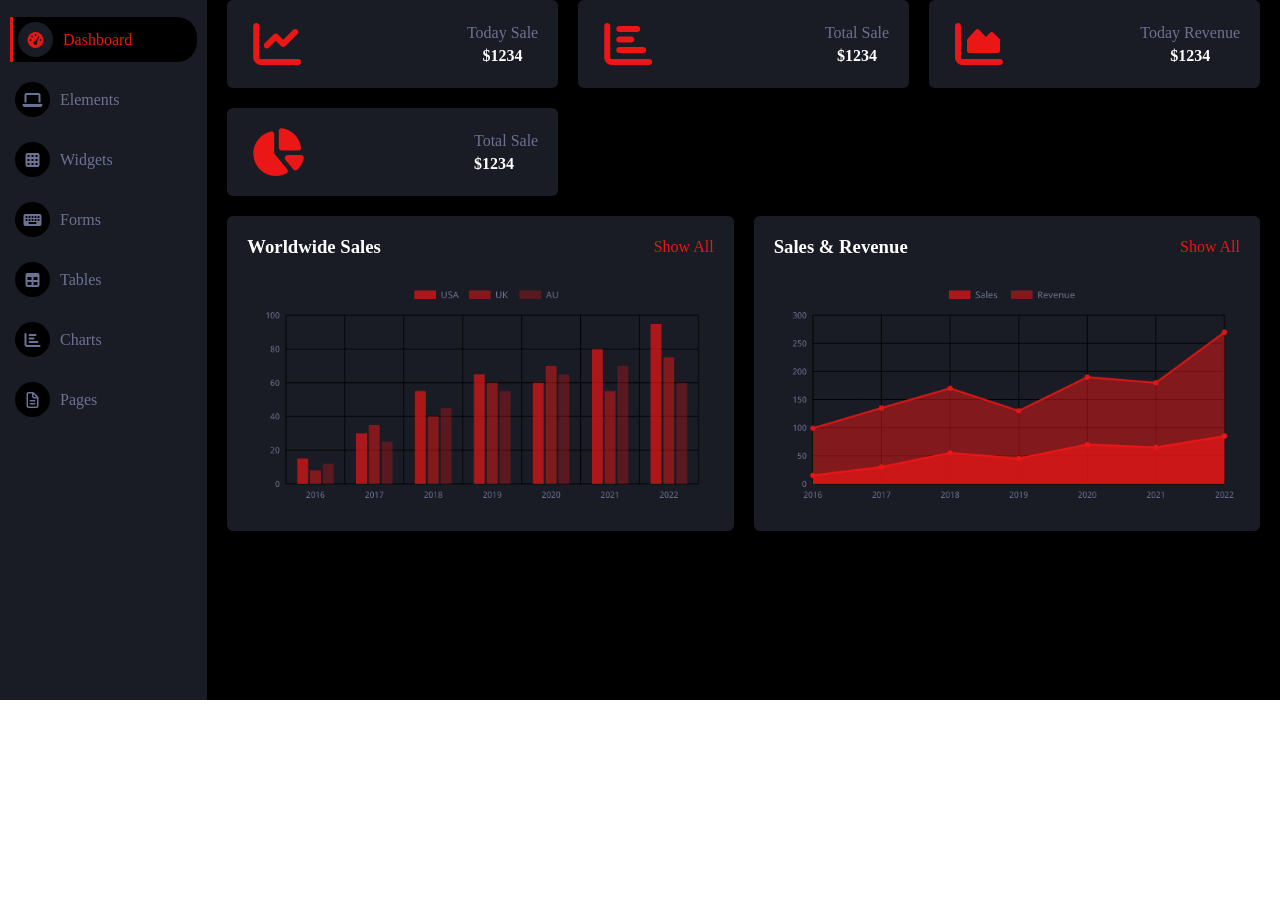
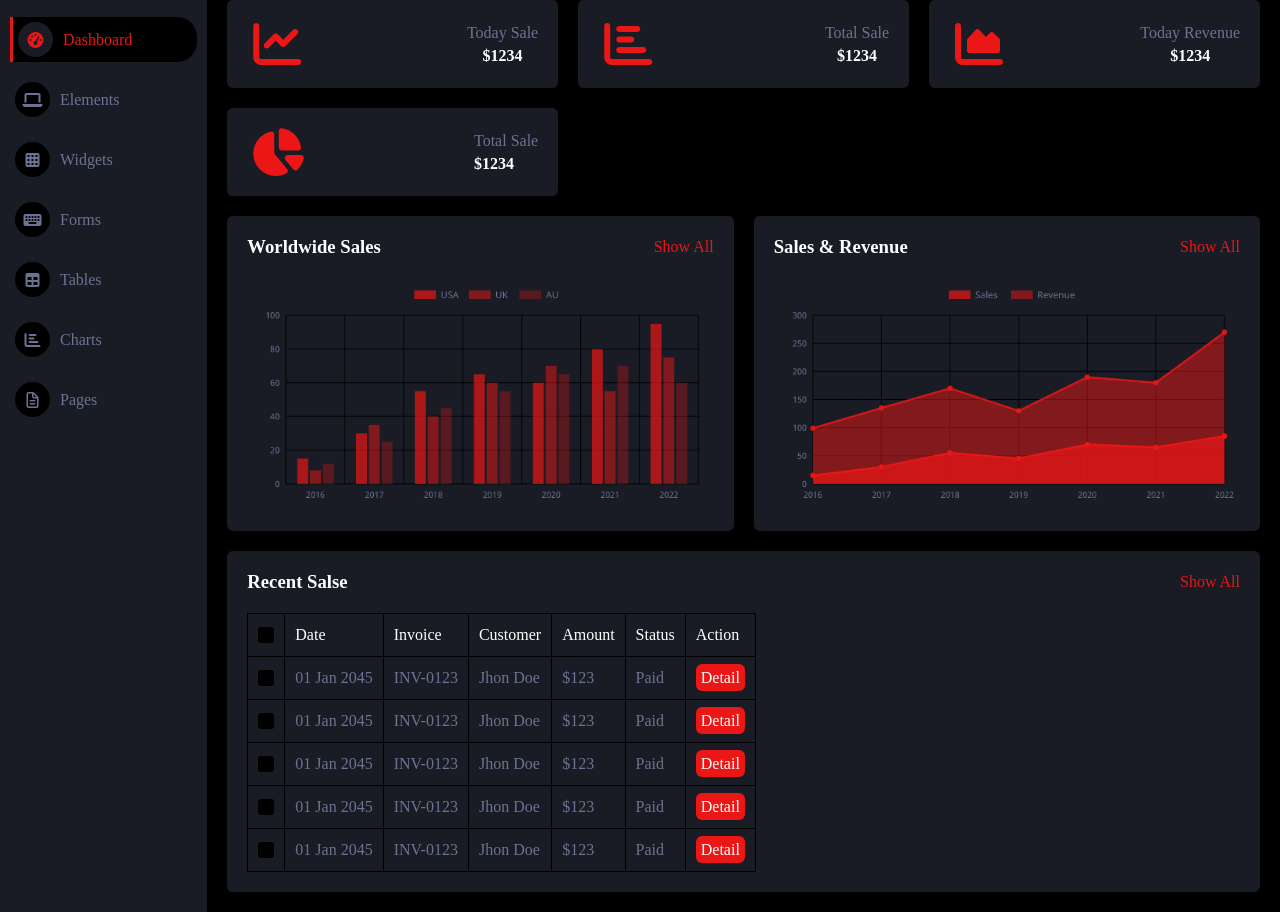
Before and after one commit to abdAlazez-99/Dashboard, a plain HTML site: page index.html in a window 1280 px wide. Shown: the part 100-1012 px from the top of the page. Before the commit the page ends 800 px from the top, so only its background shows below. Drawn offline with Linux system fonts and the light colour scheme; a web font is replaced by a local one.

Commit message:
feat: adding table section and styling it

```diff
--- a/css/style.css
+++ b/css/style.css
@@ -83,6 +83,10 @@ aside {
     left: 0 !important;
   }
 }
+
+aside + .content {
+  min-width: 0;
+}
 /* ============ */
 header form input {
   font-size: 18px;
@@ -133,3 +137,28 @@ header .burger {
     margin-inline: auto;
   }
 }
+
+.table {
+  overflow-x: auto;
+  table {
+    border-collapse: collapse;
+    white-space: noWrap;
+    tr td,
+    tr th {
+      border: 1px solid #000;
+      padding: 12px 10px;
+    }
+    input {
+      -webkit-appearance: none;
+      -moz-appearance: none;
+      appearance: none;
+      width: 16px;
+      height: 16px;
+      border-radius: 3px;
+      &:checked {
+        background-image: url(../img/check.svg);
+        background-color: var(--c-primary);
+      }
+    }
+  }
+}
--- a/index.html
+++ b/index.html
@@ -82,6 +82,7 @@
           ></i>
         </header>
         <main class="p-20">
+          <!-- small stats -->
           <section class="small-stats grid four-columns gap-20">
             <article class="bg-secondary p-20 flex-bt rad-6">
               <i class="fa fa-chart-line c-primary fa-3x"></i>
@@ -112,6 +113,8 @@
               </div>
             </article>
           </section>
+          <!-- end small stats -->
+          <!-- charts -->
           <section class="charts flex-bt wrap gap-20 mt-20">
             <article class="bg-secondary p-20 rad-6 grow">
               <div class="info flex-bt mb-20 t-cap">
@@ -128,6 +131,91 @@
               <img src="img/sales-revenue.svg.png" alt="worldwide-sales" />
             </article>
           </section>
+          <!-- end charts -->
+          <!-- table -->
+          <section class="table mt-20 rad-6 p-20 bg-secondary">
+            <div class="info flex-bt mb-20 t-cap">
+              <h3 class="c-white">Recent Salse</h3>
+              <a href="#" class="c-primary duration">show all</a>
+            </div>
+            <table class="c-light p-10">
+              <tr class="c-white">
+                <td><input type="checkbox" class="bg-black d-block" /></td>
+                <td>Date</td>
+                <td>Invoice</td>
+                <td>Customer</td>
+                <td>Amount</td>
+                <td>Status</td>
+                <td>Action</td>
+              </tr>
+              <tr>
+                <td><input type="checkbox" class="bg-black d-block" /></td>
+                <td>01 Jan 2045</td>
+                <td>INV-0123</td>
+                <td>Jhon Doe</td>
+                <td>$123</td>
+                <td>Paid</td>
+                <td>
+                  <a href="#" class="bg-primary c-white p-5 rad-6 t-cap"
+                    >detail</a
+                  >
+                </td>
+              </tr>
+              <tr>
+                <td><input type="checkbox" class="bg-black d-block" /></td>
+                <td>01 Jan 2045</td>
+                <td>INV-0123</td>
+                <td>Jhon Doe</td>
+                <td>$123</td>
+                <td>Paid</td>
+                <td>
+                  <a href="#" class="bg-primary c-white p-5 rad-6 t-cap"
+                    >detail</a
+                  >
+                </td>
+              </tr>
+              <tr>
+                <td><input type="checkbox" class="bg-black d-block" /></td>
+                <td>01 Jan 2045</td>
+                <td>INV-0123</td>
+                <td>Jhon Doe</td>
+                <td>$123</td>
+                <td>Paid</td>
+                <td>
+                  <a href="#" class="bg-primary c-white p-5 rad-6 t-cap"
+                    >detail</a
+                  >
+                </td>
+              </tr>
+              <tr>
+                <td><input type="checkbox" class="bg-black d-block" /></td>
+                <td>01 Jan 2045</td>
+                <td>INV-0123</td>
+                <td>Jhon Doe</td>
+                <td>$123</td>
+                <td>Paid</td>
+                <td>
+                  <a href="#" class="bg-primary c-white p-5 rad-6 t-cap"
+                    >detail</a
+                  >
+                </td>
+              </tr>
+              <tr>
+                <td><input type="checkbox" class="bg-black d-block" /></td>
+                <td>01 Jan 2045</td>
+                <td>INV-0123</td>
+                <td>Jhon Doe</td>
+                <td>$123</td>
+                <td>Paid</td>
+                <td>
+                  <a href="#" class="bg-primary c-white p-5 rad-6 t-cap"
+                    >detail</a
+                  >
+                </td>
+              </tr>
+            </table>
+          </section>
+          <!-- end table -->
         </main>
       </div>
     </div>
```
Also changed, not shown: img/check.svg (added).
